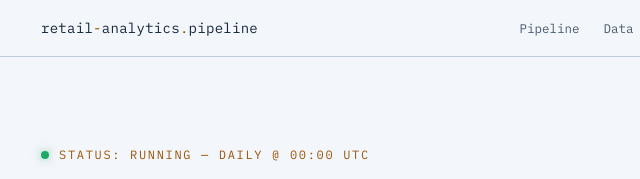
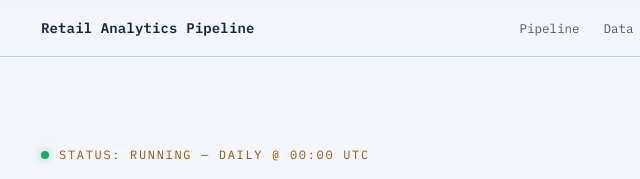
Before and after one commit to ArnavModi-MSIT/retail-analytics-pipeline, a plain HTML site: page docs/index.html in a window 1280 px wide. Shown: the top 179 px of the page, 143-783 px from the left. Drawn offline with Linux system fonts and the light colour scheme.

Commit message:
modified:   README.md

```diff
--- a/docs/index.html
+++ b/docs/index.html
@@ -46,7 +46,7 @@
     border-bottom:1px solid var(--border);
   }
   nav .wrap{display:flex; align-items:center; justify-content:space-between; height:56px;}
-  .brand{font-family:'IBM Plex Mono', monospace; font-size:14px; letter-spacing:0.02em; color:var(--ink);}
+  .brand{font-family:'IBM Plex Mono', monospace; font-size:14px; font-weight:600; letter-spacing:0.01em; color:var(--ink);}
   .brand .dot{color:var(--amber);}
   .navlinks{display:flex; gap:24px; font-family:'IBM Plex Mono', monospace; font-size:12.5px;}
   .navlinks a{color:var(--ink-dim); text-decoration:none; transition:color .15s;}
@@ -186,7 +186,7 @@
 
 <nav>
   <div class="wrap">
-    <div class="brand">retail<span class="dot">-</span>analytics<span class="dot">.</span>pipeline</div>
+    <div class="brand">Retail Analytics Pipeline</div>
     <div class="navlinks">
       <a href="#stages">Pipeline</a>
       <a href="#data">Data</a>
```
Also changed, not shown: 1 other file.
